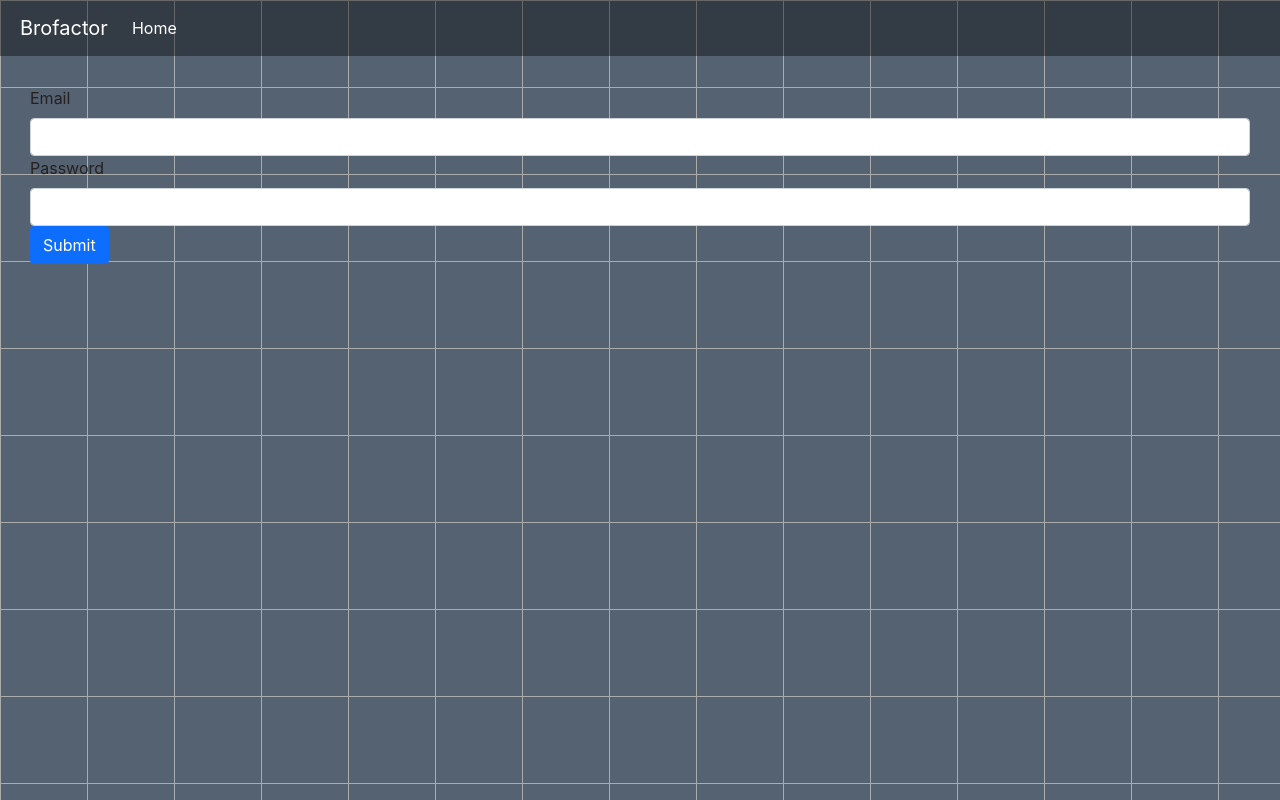
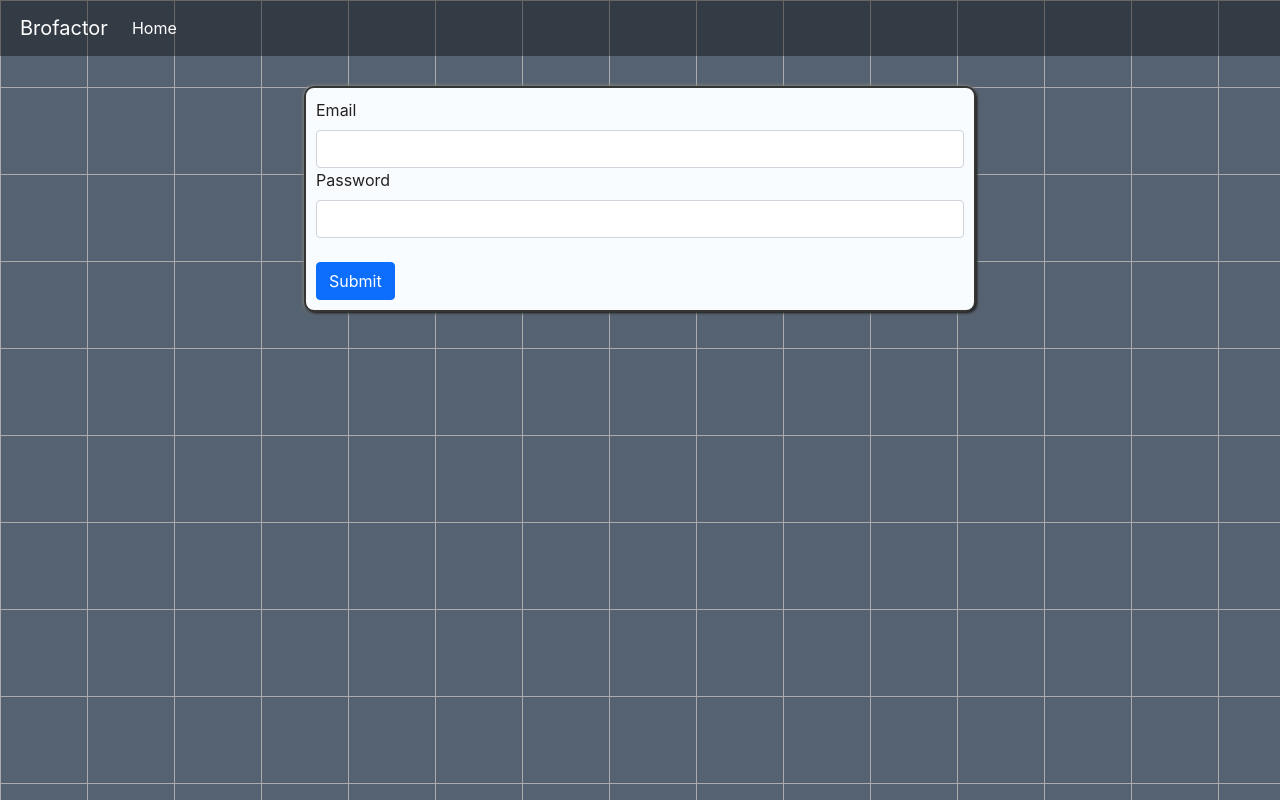
Before and after one commit to lprospero/brofactor-client, a React (Create React App) app: page /#/ in a window 1280 px wide. Built offline with nearby package versions, Linux system fonts and the light colour scheme; no server answers.

Commit message:
Put login inside a div

```diff
--- a/src/App.css
+++ b/src/App.css
@@ -23,7 +23,7 @@
     margin: auto;
 }
 
-.bro-players, .bro-awards, .bro-form, .bro-player-awards, .bro-comment, .bro-welcome, .bro-profile, .bro-form.col {
+.bro-players, .bro-awards, .bro-form, .bro-player-awards, .bro-comment, .bro-welcome, .bro-profile, .bro-form.col, .bro-login {
     background-color: #f9fcff;
     border-radius: 10px;
     border: 2px solid rgb(53, 53, 53);
@@ -31,7 +31,7 @@
     box-shadow: 1px 1px 3px black, 0 0 5px gray, 0 0 2px white;
 }
 
-.bro-players, .bro-awards, .bro-form, .bro-player-awards, .bro-comment, .bro-welcome {
+.bro-players, .bro-awards, .bro-form, .bro-player-awards, .bro-comment, .bro-welcome, .bro-login {
     width: 42em;
     margin: auto;
 }
--- a/src/components/Home/Login.js
+++ b/src/components/Home/Login.js
@@ -23,7 +23,7 @@ const Login = () => {
 
     if (user.error) {
         return (
-            <div>
+            <div className="bro-login">
                 <Alert key="danger" variant="danger">
                     {user.error}
                 </Alert>
@@ -40,14 +40,14 @@ const Login = () => {
         );
     } else {
         return (
-            <div>
+            <div className="bro-login">
                 <Form onSubmit={handleSubmit}>
                     <Form.Group>
                         <Form.Label>Email</Form.Label>
                         <Form.Control onChange={(e) => setPostData({ ...postData, email: e.target.value })}></Form.Control>
                         <Form.Label>Password</Form.Label>
                         <Form.Control type="password" onChange={(e) => setPostData({ ...postData, password: e.target.value })}></Form.Control>
-                    </Form.Group>
+                    </Form.Group><br />
                     <Button type="submit">Submit</Button>
                 </Form>
             </div>
```
